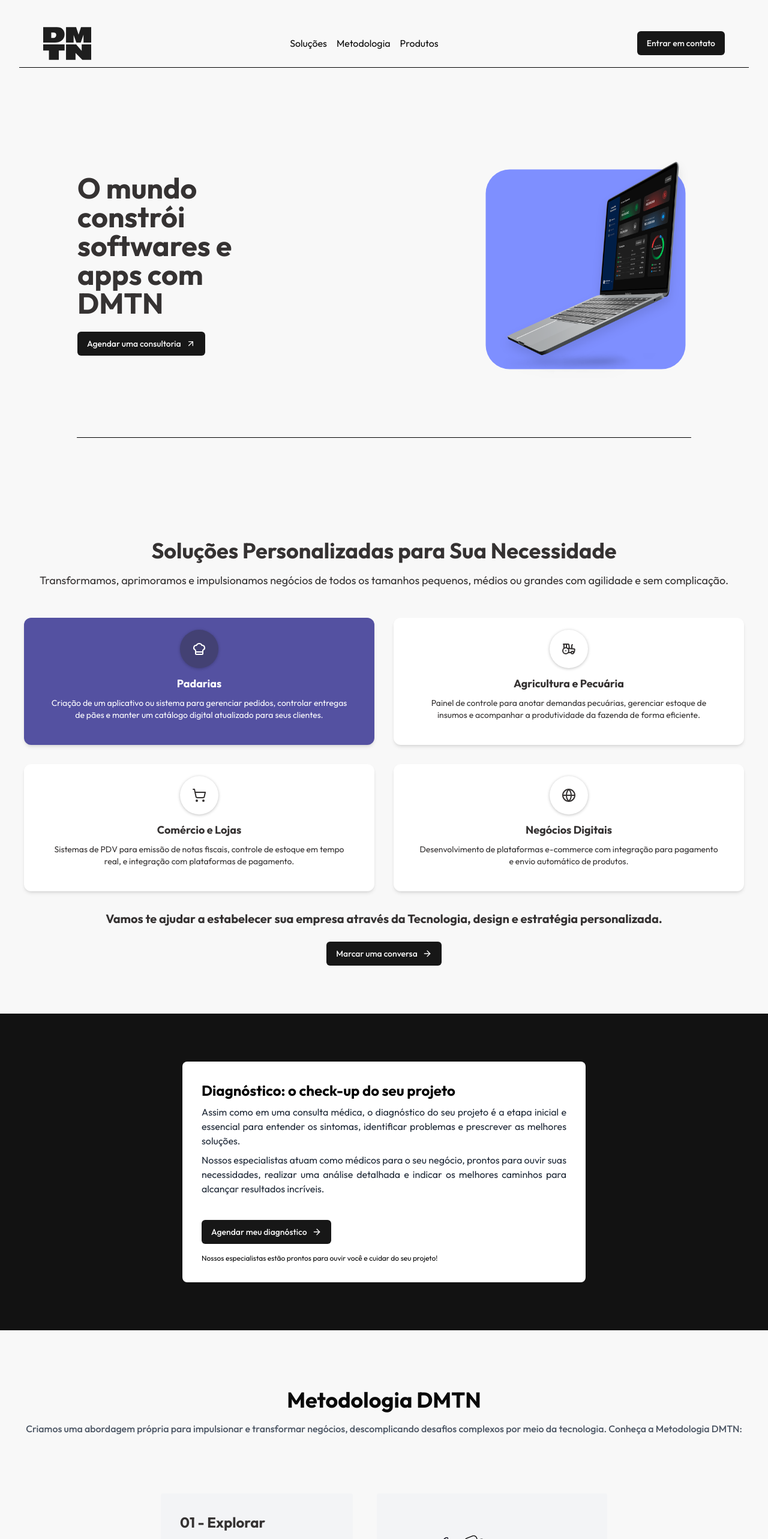
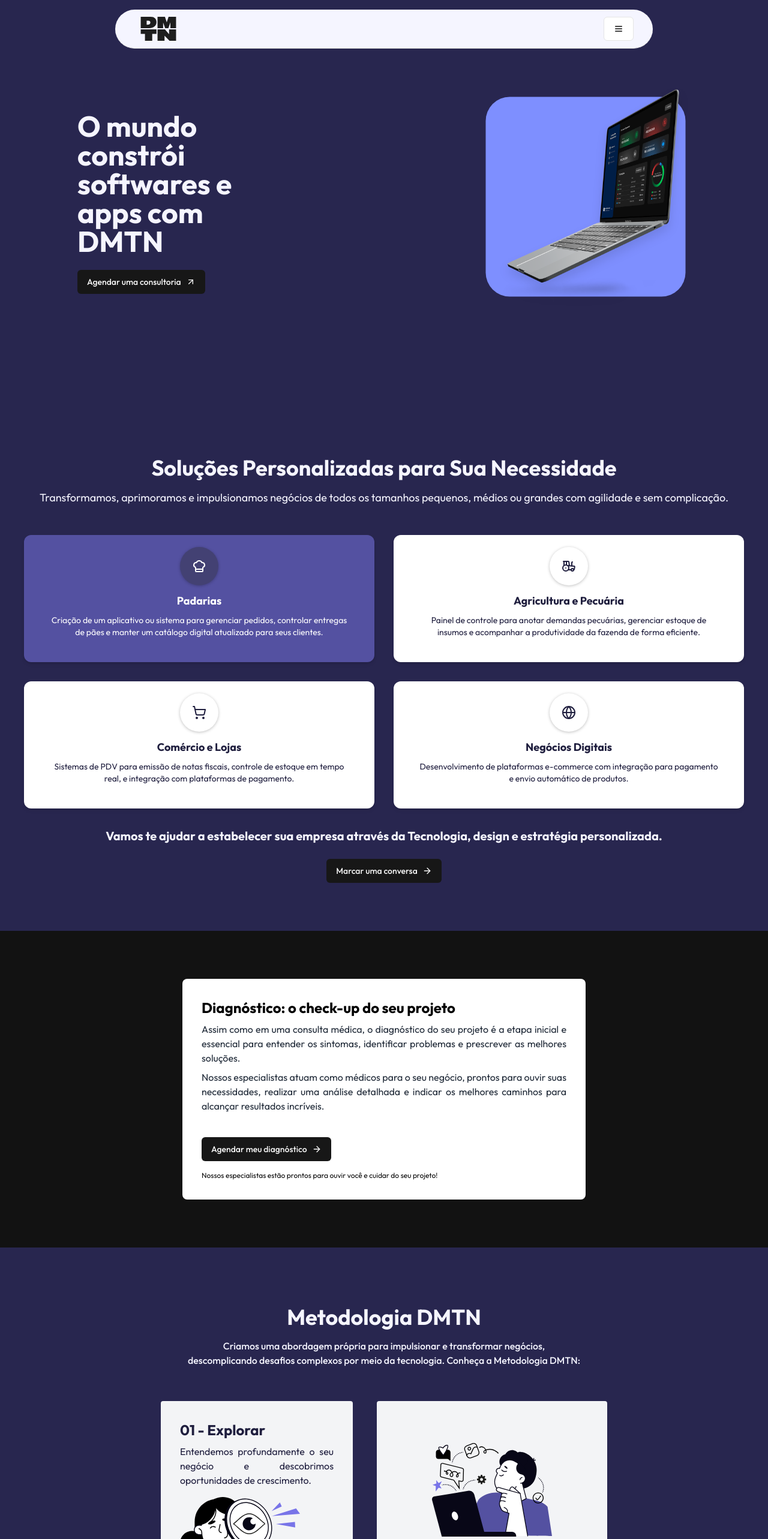
Before and after one commit to ryanfigueredo/dmtn, a Next.js app: page /lading-page in a window 1280 px wide. Shown: the top 2566 px of the page at 60% size. Built offline with nearby package versions, Linux system fonts and the light colour scheme.

Commit message:
Refactor landing page components: enhance layout, improve styling, and update color scheme

```diff
--- a/app/lading-page/components/header.tsx
+++ b/app/lading-page/components/header.tsx
@@ -5,40 +5,20 @@
 
 const Header = () => {
   return (
-    <div className="flex h-12 w-full items-center justify-between rounded md:  p-6 md:p-10">
+    <header className="fixed left-0 right-0  mb-2xl  z-50 mx-auto w-[calc(100%-48px)] rounded-full max-w-[70%] border-b  bg-[#F5F5FF]">
+      <div className="flex h-2 items-center justify-between p-6  md:p-8 ">
         <div>
           <Image
             height={30}
             width={50}
-          className="md:h-[55px] md:w-[80px]"
+            className="md:h-[40px] md:w-[80px]"
             src="/dmtn.svg"
             alt="Logo"
           />
         </div>
-
-      <div className="hidden gap-4 md:flex">
-        <Link href="#solucoes">Soluções</Link>
-        <Link href="#metodologia">Metodologia</Link>
-        <Link href="https://wa.me/5521997624873?text=Olá,%20gostaria%20de%20mais%20informações%20sobre%20os%20serviços%20da%20DMTN%20Digital">Produtos</Link>
-      </div>
-
-      <div className="flex items-center gap-4">
-        <div className="hidden md:block">
-          <Link
-            className=""
-            target="_blank"
-            rel="noopener noreferrer"
-            href="https://wa.me/5521997624873?text=Olá,%20gostaria%20de%20mais%20informações%20sobre%20os%20serviços%20da%20DMTN%20Digital"
-          >
-            <Button>Entrar em contato</Button>
-          </Link>
-        </div>
-
-        <div className="md:hidden">
         <CustomSheetHeader />
       </div>
-      </div>
-    </div>
+    </header>
   );
 };
 
--- a/app/lading-page/components/section-header.tsx
+++ b/app/lading-page/components/section-header.tsx
@@ -43,15 +43,15 @@
 
   return (
     <motion.div
-    className="mt-10 flex flex-col items-center gap-2 p-12 md:flex-row md:items-center md:justify-center md:gap-96"
+    className="mt-4 py-24 flex flex-col items-center gap-2 p-12 md:flex-row md:items-center md:justify-center md:gap-96"
     variants={containerVariants}
     initial="hidden"
     animate="visible"
   >
     {/* Texto e botão */}
-    <motion.div className="space-y-6" variants={itemVariants}>
+    <motion.div className="space-y-6 mt-9" variants={itemVariants}>
       <motion.h1
-        className="text-4xl font-bold font-space-grotesk text-[#353232] md:max-w-72 md:text-5xl"
+        className="text-4xl font-bold font-space-grotesk text-[#F5F5FF] md:max-w-72 md:text-5xl"
         variants={itemVariants}
       >
         O mundo constrói softwares e apps com DMTN
--- a/app/lading-page/components/section-metodology.tsx
+++ b/app/lading-page/components/section-metodology.tsx
@@ -32,10 +32,10 @@
       variants={containerVariants}
     >
       {/* Título e descrição */}
-      <motion.div className="mb-12 text-center" variants={itemVariants}>
-        <h1 className="text-3xl font-bold sm:text-4xl">Metodologia DMTN</h1>
-        <p className="mx-auto mt-4 font-medium text-gray-600 px-2 ">
-          Criamos uma abordagem própria para impulsionar e transformar negócios,
+      <motion.div className="mb-2 text-center" variants={itemVariants}>
+        <h1 className="text-3xl font-bold sm:text-4xl text-[#F5F5FF]">Metodologia DMTN</h1>
+        <p className="mx-auto mt-4 font-medium text-[#F5F5FF] px-2 ">
+          Criamos uma abordagem própria para impulsionar e transformar negócios, <br />
           descomplicando desafios complexos por meio da tecnologia. Conheça a
           Metodologia DMTN:
         </p>
@@ -43,7 +43,7 @@
 
       {/* Conteúdo principal */}
       <motion.div
-        className="space-y-8 pb-28 text-[#353232]"
+        className="space-y-8 pb-28 text-[#1F1E3E]"
         variants={containerVariants}
       >
         {/* Primeira linha */}
--- a/app/lading-page/components/section-partners.tsx
+++ b/app/lading-page/components/section-partners.tsx
@@ -16,7 +16,7 @@
       </div> */}
 
       <div className="space-y-4 text-justify md:text-center">
-        <h2 className="max-w-72 text-lg text-[#353232] md:max-w-96">
+        <h2 className="max-w-72 text-lg text-[#F5F5FF] md:max-w-96">
           Mais de 50 projetos realizados com sucesso para empresas de diversos
           setores. Junte-se a nós e transforme seu negócio em um case de
           sucesso.
--- a/app/lading-page/components/services-section.tsx
+++ b/app/lading-page/components/services-section.tsx
@@ -60,13 +60,13 @@
         {/* Título e subtítulo */}
         <motion.div className="mb-12 text-center" variants={containerVariants}>
           <motion.h2
-            className="text-2xl font-bold text-[#353232] md:text-4xl"
+            className="text-2xl font-bold text-[#F5F5FF] md:text-4xl"
             variants={textVariants}
           >
             Soluções Personalizadas para Sua Necessidade
           </motion.h2>
           <motion.p
-            className="mt-4 text-lg text-[#353232] opacity-70"
+            className="mt-4 text-lg text-[#F5F5FF] opacity-70"
             variants={textVariants}
           >
             Transformamos, aprimoramos e impulsionamos negócios de todos os
@@ -93,7 +93,7 @@
               description:
                 "Painel de controle para anotar demandas pecuárias, gerenciar estoque de insumos e acompanhar a produtividade da fazenda de forma eficiente.",
               bgColor: "bg-white",
-              textColor: "text-[#353232]",
+              textColor: "text-[#1F1E3E]",
               circleColor: "bg-white",
             },
             {
@@ -102,7 +102,7 @@
               description:
                 "Sistemas de PDV para emissão de notas fiscais, controle de estoque em tempo real, e integração com plataformas de pagamento.",
               bgColor: "bg-white",
-              textColor: "text-[#353232]",
+              textColor: "text-[#1F1E3E]",
               circleColor: "bg-white",
             },
             {
@@ -111,7 +111,7 @@
               description:
                 "Desenvolvimento de plataformas e-commerce com integração para pagamento e envio automático de produtos.",
               bgColor: "bg-white",
-              textColor: "text-[#353232]",
+              textColor: "text-[#1F1E3E]",
               circleColor: "bg-white",
             },
           ].map((card, index) => (
@@ -138,7 +138,7 @@
           variants={containerVariants}
         >
           <motion.p
-            className="mt-8 text-xl font-bold text-[#353232]"
+            className="mt-8 text-xl font-bold text-[#F5F5FF]"
             variants={textVariants}
           >
             Vamos te ajudar a estabelecer sua empresa através da Tecnologia,
--- a/app/lading-page/components/techs-section.tsx
+++ b/app/lading-page/components/techs-section.tsx
@@ -46,15 +46,15 @@
       variants={containerVariants}
     >
       <motion.div className="w-96 space-y-6 p-4" variants={itemVariants}>
-        <h1 className="text-2xl font-bold">
+        <h1 className="text-2xl font-bold text-[#F5F5FF]">
           Aplicamos as tecnologias e ferramentas mais avançadas do mercado no
           seu projeto.
         </h1>
-        <p className="font-semibold text-[#353232] opacity-50">
+        <p className=" text-[#F5F5FF]">
           Projetos incríveis exigem ferramentas incríveis
         </p>
         <Link href="https://wa.me/5521997624873?text=Olá,%20gostaria%20de%20mais%20informações%20sobre%20os%20serviços%20da%20DMTN%20Digital">
-            <Button>
+            <Button className="mt-4">
               Começar agora <ArrowUpRight />
               </Button>
             </Link>
--- a/app/lading-page/page.tsx
+++ b/app/lading-page/page.tsx
@@ -10,18 +10,11 @@
 
 const LandingPage: React.FC = () => {
   return (
-    <div className="bg-[rgb(248,248,248)]">
-      <div className="bg-transparent p-4 md:p-8">
-        <Header />
-        <div className="flex justify-center">
-        <div className="border-t border-black w-full" />
-      </div>
-      </div>
+    <div className="">
+     <Header />
 
       <HeaderSection />
-      <div className="flex justify-center">
-        <div className="border-t border-black my-8 w-[80%]" />
-      </div>
+
       <ServicesSection />
       <FuncMetodology />
       <MetodologiaSection />
--- a/app/layout.tsx
+++ b/app/layout.tsx
@@ -31,7 +31,7 @@
 }>) {
   return (
     <html lang="pt-BR" className={`${spaceGrotesk.variable} ${outfit.variable}`}>
-      <body className="font-outfit antialiased">
+      <body className="font-outfit antialiased bg-[#28264F]">
         <ToastProvider>
           {children}
           <ToastViewport />
```
Lines whose indentation alone changed are shown as unchanged.
